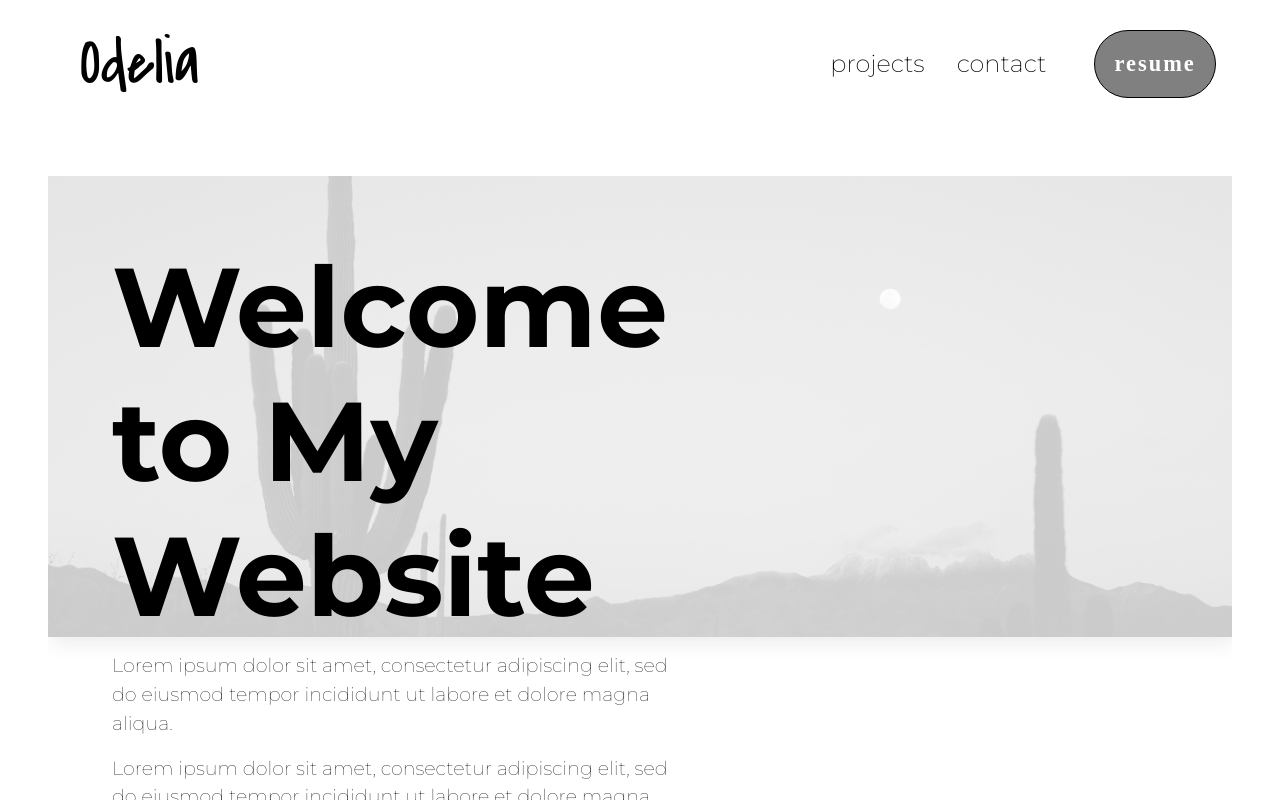
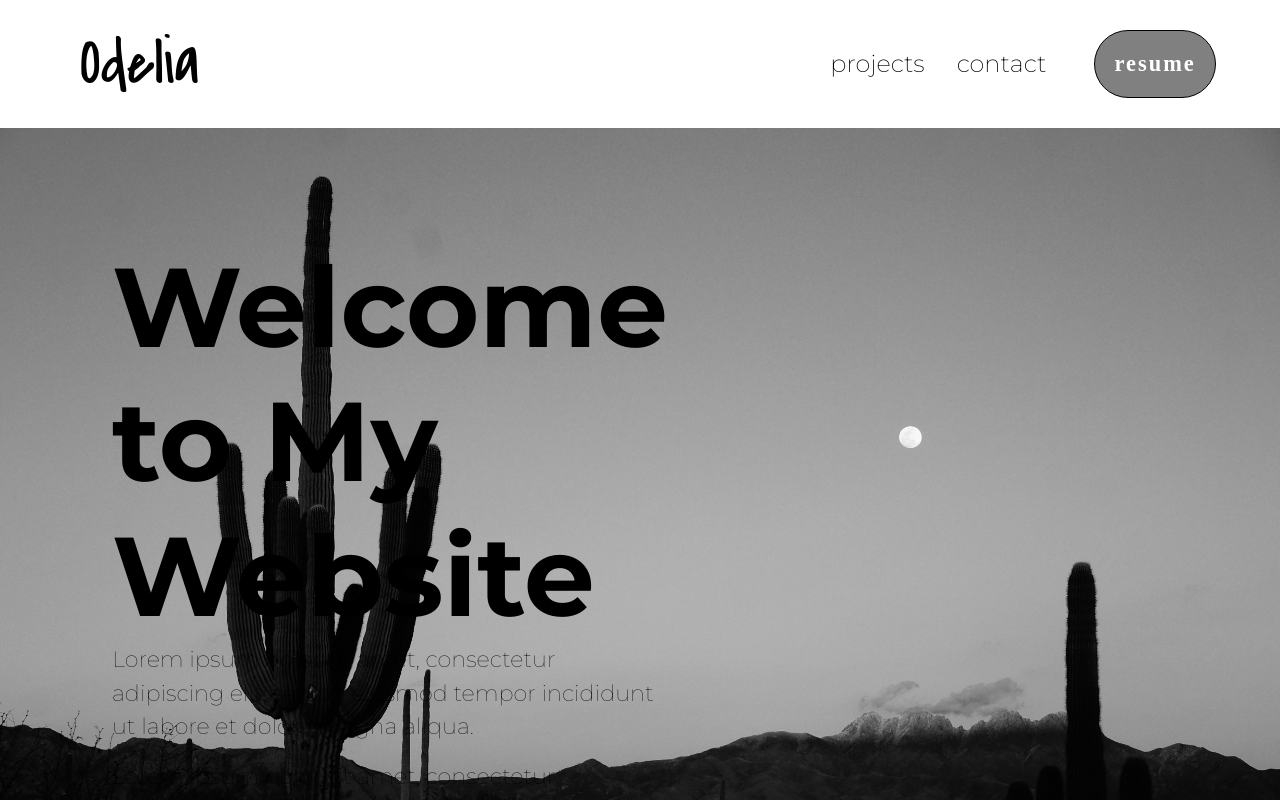
Before and after one commit to OdeliaFink/portfolio-odelia, a React (Create React App) app: page / in a window 1280 px wide. Shown: the top 800 px of the page. Built offline with nearby package versions, Linux system fonts and the light colour scheme; the HTML template or start-up script is replaced by a standard one.

Commit message:
refactor

```diff
--- a/src/App.js
+++ b/src/App.js
@@ -20,6 +20,7 @@ const App = () => {
             <Route path="/" element={<Home />} />
           </Routes>
         </Router>
+        <Projects />
         <Footer />
       </ThemeContext.Provider>
     </>
--- a/src/components/Home/Home.jsx
+++ b/src/components/Home/Home.jsx
@@ -11,6 +11,7 @@ import {
 } from './styled-components';
 
 import { Link } from 'react-router-dom';
+import Projects from '../Projects/Projects';
 
 const Home = () => {
   return (
--- a/src/components/Home/styled-components.jsx
+++ b/src/components/Home/styled-components.jsx
@@ -1,17 +1,42 @@
 import styled from 'styled-components';
 
+// export const ImageContainer = styled.div`
+//   border: 3rem solid white;
+
+//   @media (max-width: 425px) {
+//     border: 1rem solid black;
+//   }
+
+//   height: auto;
+//   position: relative;
+//   padding-top: 80%;
+//   overflow: hidden;
+// `;
+
 export const ImageContainer = styled.div`
-  border: 3rem solid white;
+  height: auto;
+`;
 
-  @media (max-width: 425px) {
-    border: 1rem solid black;
-  }
+// export const StyledImage = styled.img`
+//   position: absolute;
+//   top: 0;
+//   left: 0;
+//   width: 100%;
+//   height: 45%;
+//   object-fit: cover;
+//   opacity: 0.2;
 
-  height: auto;
-  position: relative;
-  padding-top: 80%;
-  overflow: hidden;
+//   @media (max-width: 425px) {
+//     opacity: 0.4;
+//     height: 100%;
+//   }
+// `;
+
+export const StyledImage = styled.img`
+  height: 45%;
+  width: 100%;
 `;
+
 export const StyledButton = styled.button`
   padding: 1rem 5rem;
   background-color: #273469;
@@ -24,22 +49,7 @@ export const StyledButton = styled.button`
     padding: 1rem;
   }
 `;
-export const StyledImage = styled.img`
-  position: absolute;
-  top: 0;
-  left: 0;
-  width: 100%;
-  height: 45%;
-  object-fit: cover;
-  box-shadow: 3px 6px 20px rgba(0, 0, 0, 0.4);
 
-  opacity: 0.2;
-
-  @media (max-width: 425px) {
-    opacity: 0.4;
-    height: 100%;
-  }
-`;
 export const Container = styled.div`
   height: auto;
   position: relative;
@@ -67,13 +77,14 @@ export const Title = styled.h1`
   font-weight: bold;
   color: black;
   font-family: Montserrat-Bold;
+  margin-bottom: 0;
 
   @media (max-width: 425px) {
     font-size: 1.5rem;
   }
 `;
 export const Description = styled.p`
-  font-size: 1.2rem;
+  font-size: 1.4rem;
   color: black;
   font-family: Montserrat-Thin;
 
```
